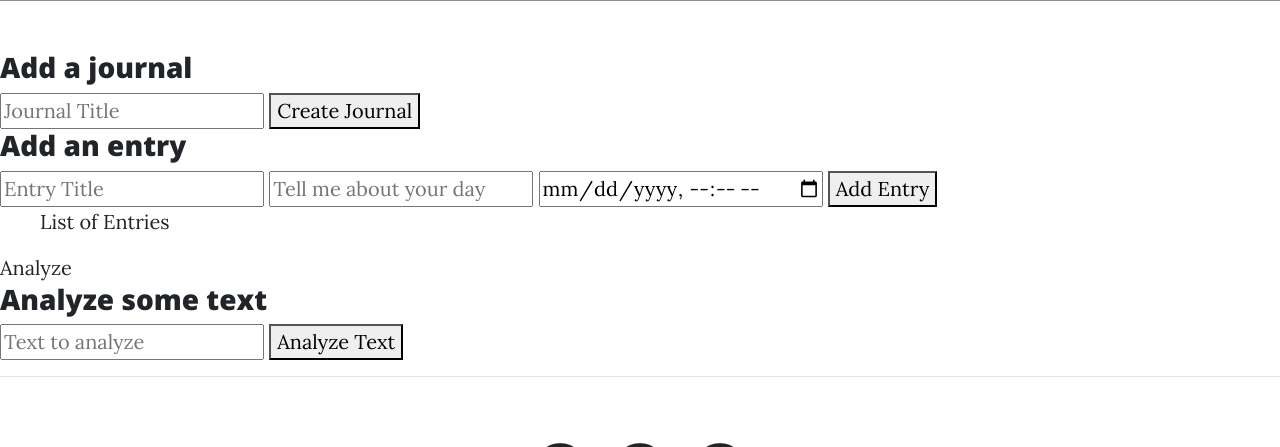
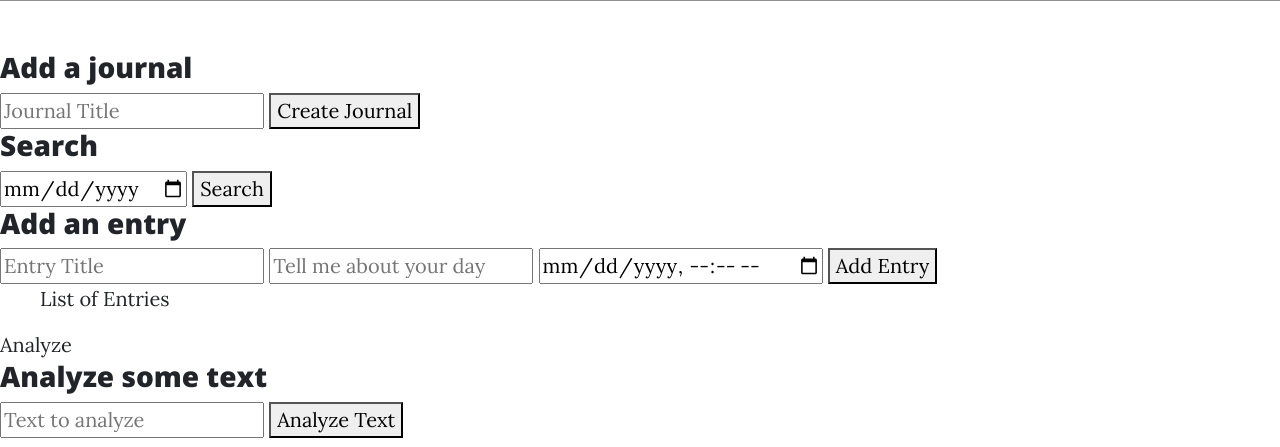
Before and after one commit to gracelamalva/Software-Engineering-Project, a Flask app: template app/main/templates/journal.html in a window 1280 px wide. Shown: the part 531-978 px from the top of the page. Run offline with Flask 2, Linux system fonts and the light colour scheme; the template is opened without the code that fills it, so the values that code supplies are empty; parts of the project's set-up code (start-up, migrations or seed data) failed here and were passed over; some libraries are stand-ins or nearby versions.

Commit message:
added search eature

```diff
--- a/app/main/templates/journal.html
+++ b/app/main/templates/journal.html
@@ -33,6 +33,12 @@
         <button type="submit"> Create Journal </button>
     </form>
 
+        <h3>Search</h3>
+    <form action="{{url_for('main.search')}}" method="get">
+        <input type="date" name="date" placeholder="Date">
+        <button type="submit"> Search </button>
+    </form>
+
     <div class="journal-entry">
         <h3>Add an entry</h3>
         <form action="{{url_for('main.add', JournalID = 1 )}}" method="POST">
@@ -56,6 +62,7 @@
             </form>
         </li>
         <ul>
+            <li>Date: {{entry.Date_Time}} </li>
             <li>Entry text: {{entry.EntryText}} </li>
             <li>The emotion associated is: {{entry.EntryEmotion}}</li>
         </ul>
```
Also changed, not shown: app/main/routes.py (+66 -52 lines), app/main/app.db.
